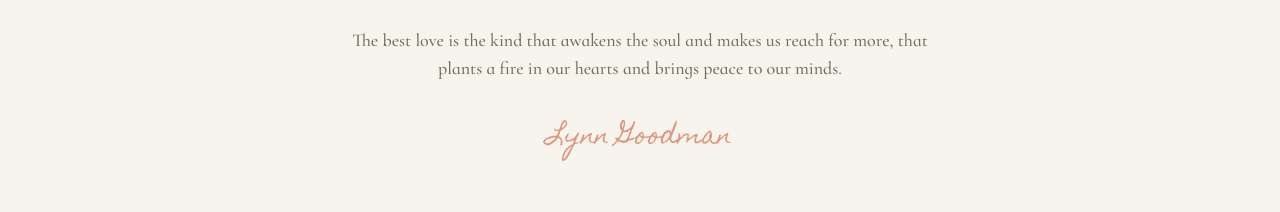
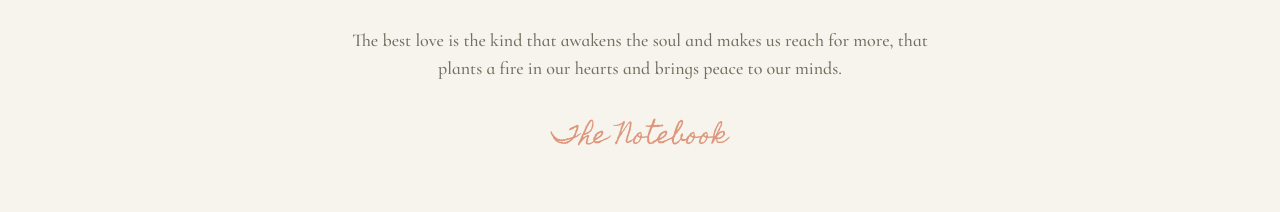
Before and after one commit to Nwife/chiforever, a Next.js app: page / in a window 1280 px wide. Shown: the part 1200-1412 px from the top of the page. Built offline with nearby package versions, Linux system fonts and the light colour scheme; a web font is replaced by a local one.

Commit message:
ft: text update

```diff
--- a/src/app/page.tsx
+++ b/src/app/page.tsx
@@ -129,7 +129,7 @@
             viewport={{ once: true }}
             className="mt-10 text-[#DE967D] text-2xl font-homemadeApple"
           >
-            Lynn Goodman
+            The Notebook
           </motion.p>
         </div>
       </section>
```
